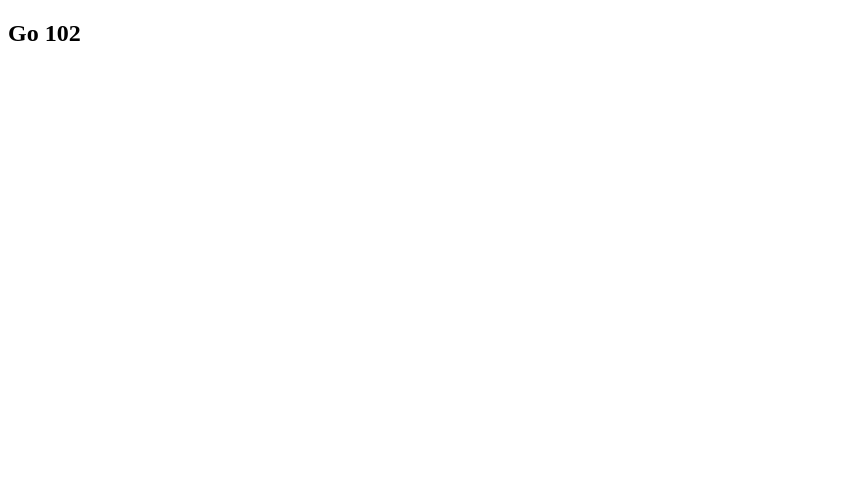
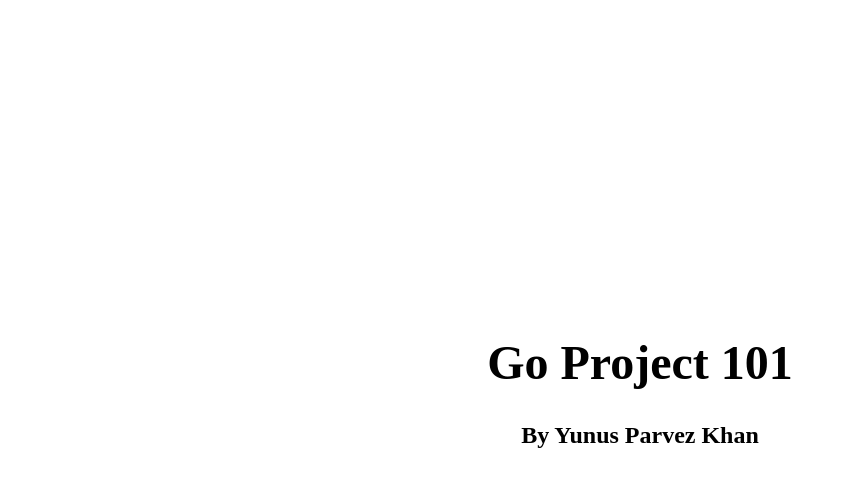
Before and after one commit to yunusparvezkhan/go-c102, a plain HTML site: page static/index.html in a window 1280 px wide. Shown: the whole page, without its empty margins (0-845 px from the left). Drawn offline with Linux system fonts and the light colour scheme.

Commit message:
feat(static): style index page

```diff
--- /dev/null
+++ b/static/index.css
@@ -0,0 +1,19 @@
+body {
+    height: 90vh;
+}
+
+.container {
+    position: relative;
+    top: 50%;
+    transform: translate(0, -50%);
+    width: 100%;
+    text-align: center;
+}
+
+h1 {
+    font-size: 3rem;
+}
+
+h2 {
+    font-size: 1.5rem;
+}
--- a/static/index.html
+++ b/static/index.html
@@ -4,11 +4,16 @@
 <head>
     <meta charset="UTF-8">
     <meta name="viewport" content="width=device-width, initial-scale=1.0">
-    <title>Go 102</title>
+    <title>Go Project 101</title>
+    <link rel="stylesheet" href="index.css" />
 </head>
 
 <body>
-    <h2>Go 102</h2>
+
+    <div class="container">
+        <h1>Go Project 101</h1>
+        <h2>By Yunus Parvez Khan</h2>
+    </div>
 </body>
 
 </html>
```
